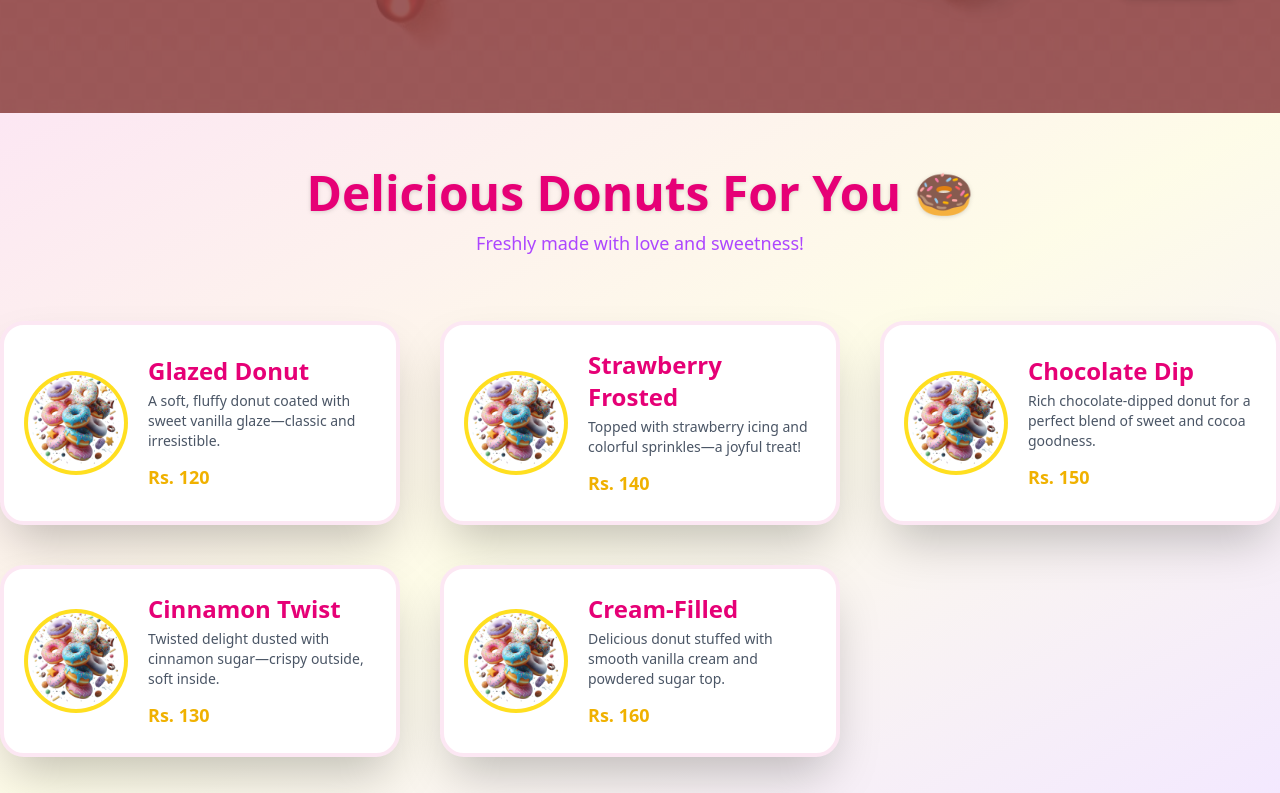
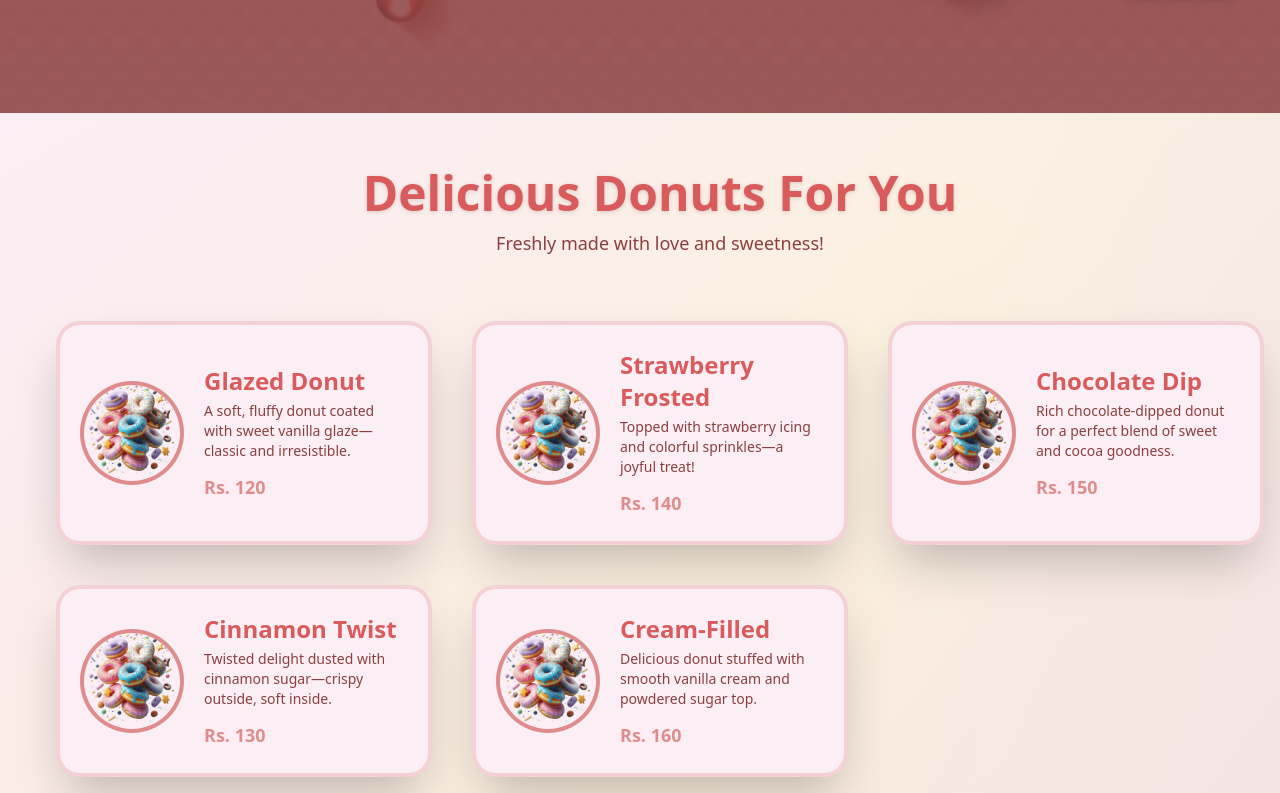
Before and after one commit to tanzeela-16/Donut-Shop, a React (Vite) app: page / in a window 1280 px wide. Shown: the part 567-1360 px from the top of the page. Built offline with nearby package versions, Linux system fonts and the light colour scheme.

Commit message:
added services part

```diff
--- a/src/components/Services/Services.jsx
+++ b/src/components/Services/Services.jsx
@@ -48,41 +48,43 @@ const Services = () => {
   return (
     <>
       <span id="services"></span>
-      <div className="py-14 bg-gradient-to-br from-pink-100 via-yellow-50 to-purple-100">
-        <div className="container">
+      <div className="py-14 bg-gradient-to-br from-[#fbeff5] via-[#e18c8c]/10 to-[#da5b5b]/10">
+        <div className="container px-4 sm:pl-14">
           {/* Heading section */}
           <div className="text-center mb-16">
-            <h1 className="text-5xl font-extrabold font-cursive text-pink-600 drop-shadow-sm">
-              Delicious Donuts For You 🍩
+            <h1 className="text-5xl font-extrabold font-cursive text-[#da5b5b] drop-shadow-sm">
+              Delicious Donuts For You
             </h1>
-            <p className="mt-3 text-lg text-purple-500 font-medium">Freshly made with love and sweetness!</p>
+            <p className="mt-3 text-lg text-[#8b3f3f] font-medium">
+              Freshly made with love and sweetness!
+            </p>
           </div>
 
           {/* Services Card section */}
-          <div className="grid grid-cols-1 sm:grid-cols-2 md:grid-cols-3 gap-10">
+          <div className="grid grid-cols-1 sm:grid-cols-2 md:grid-cols-3 gap-10 justify-items-center">
             {ServicesData.map((service) => (
               <div
                 key={service.id}
                 data-aos="fade-up"
                 data-aos-delay={service.aosDelay}
-                className="rounded-3xl bg-white hover:bg-pink-300 hover:text-white relative shadow-2xl duration-300 group max-w-[400px] p-6 flex items-center gap-6 border-4 border-pink-100 hover:border-yellow-200"
+                className="rounded-3xl bg-[#fbeff5] hover:bg-gradient-to-r hover:from-[#e18c8c] hover:to-[#da5b5b] hover:text-white relative shadow-2xl duration-300 group max-w-[400px] p-6 flex items-center gap-6 border-4 border-[#e18c8c]/30 hover:border-[#da5b5b]/50"
               >
                 {/* Image Section */}
                 <img
                   src={service.img}
                   alt={service.name}
-                  className="w-24 h-24 rounded-full ring-4 ring-yellow-300 group-hover:scale-110 duration-300"
+                  className="w-24 h-24 rounded-full ring-4 ring-[#e18c8c] group-hover:scale-110 duration-300"
                 />
 
                 {/* Text Section */}
                 <div className="flex flex-col">
-                  <h1 className="text-2xl font-bold text-pink-600 group-hover:text-white">
+                  <h1 className="text-2xl font-bold text-[#da5b5b] group-hover:text-white">
                     {service.name}
                   </h1>
-                  <p className="text-gray-600 group-hover:text-white duration-300 text-sm mt-1">
+                  <p className="text-[#8b3f3f] group-hover:text-white duration-300 text-sm mt-1">
                     {service.description}
                   </p>
-                  <p className="mt-3 text-lg font-bold text-yellow-500 group-hover:text-white duration-300">
+                  <p className="mt-3 text-lg font-bold text-[#e18c8c] group-hover:text-white duration-300">
                     {service.price}
                   </p>
                 </div>
--- a/tailwind.config.js
+++ b/tailwind.config.js
@@ -7,21 +7,22 @@ export default {
       fontFamily: {
         sans: ["Poppins", "sans-serif"],
         cursive: ["Pacifico", "Sriracha", "cursive"],
-         lobster: ['Lobster', 'cursive'],
+        lobster: ["Lobster", "cursive"],
         cursive2: ["Sriracha", "cursive"],
-        playful: ["Comic Neue", "cursive"], // Add this for extra pop
+        playful: ["Comic Neue", "cursive"],
       },
       colors: {
-        primary: "#D477A3",       // Frosted Berry Pink
-        secondary: "#7E6BC4",     // Soft Violet Glaze
-        accent: "#88D9E6",        // Icy Mint Blue
-        chocolate: "#5E4B8B",     // Deep Violet (non-brown base)
-        cream: "#FBEFF5",         // Light Creamy Pink
-        pinky: "#FF6F91",         // Bright Glaze Pink
-        berry: "#A06DA6",         // Berry Purple
-        sprinkle: "#F8B195",      // Sprinkle Peach
-        dark: "#1A1A2E",          // Night Blue (contrast base)
-        light: "#FFF0F6",         // Light Frost Background
+        primary: "#8b3f3f",       // Deep warm reddish brown (Hero background)
+        secondary: "#da5b5b",     // Deep berry red (gradient end)
+        accent: "#e18c8c",        // Soft warm pink (gradient start)
+        cream: "#fdf3e7",         // Soft cream background
+        light: "#fff5f5",         // Light pinkish background for contrast
+        gold: "#f6c177",          // Warm golden accent
+        chocolate: "#5a3e36",     // Rich chocolate brown for depth
+        berry: "#b84d4d",         // Darker berry red for hover/contrast
+        textDark: "#2e1e1e",      // Deep text color
+        textLight: "#ffffff",     // White text
+        subText: "rgba(255,255,255,0.8)", // Semi-transparent white
       },
       container: {
         center: true,
@@ -33,7 +34,7 @@ export default {
       animation: {
         "spin-slow": "spin 30s linear infinite",
         "bounce-slow": "bounce 3s infinite ease-in-out",
-        "float": "float 6s ease-in-out infinite",
+        float: "float 6s ease-in-out infinite",
       },
       keyframes: {
         float: {
```
